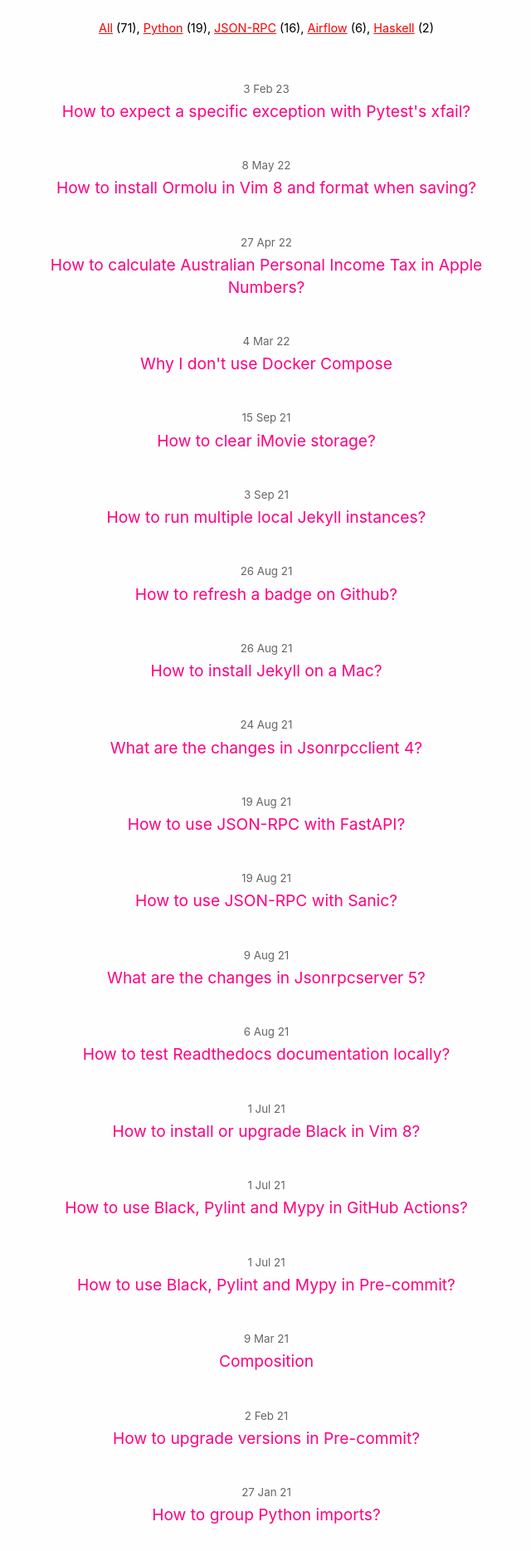
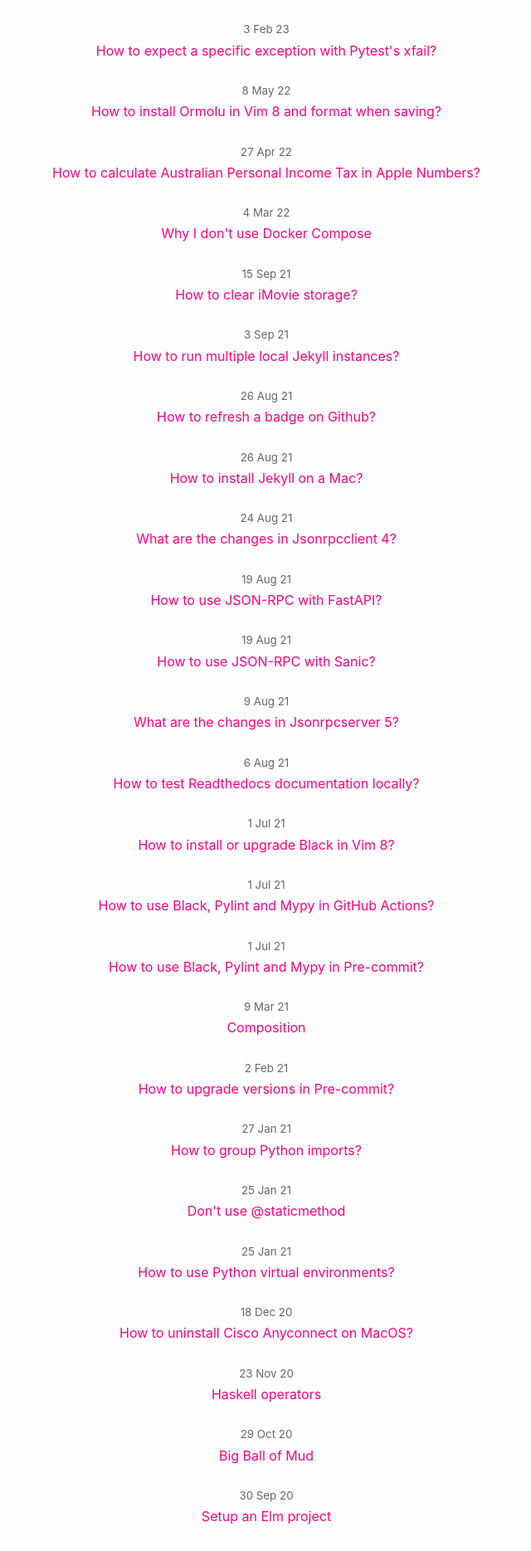
Before and after one commit to explodinglabs/explodinglabs.github.io, a Jekyll site: the page built from docs/index.html, in a window 1280 px wide. Shown: the top 1869 px of the page at 83% size, without its empty margins (319-959 px from the left). Built offline with Jekyll 4.4.1, drawn with Linux system fonts in a browser that asks for light colours.

Commit message:
Remove unnecessary crap

```diff
--- a/docs/_includes/nav.html
+++ b/docs/_includes/nav.html
@@ -1,12 +1,12 @@
 <nav>
-    <!--div id="logo">
+    <div id="logo">
         <a href="/"><img src="/assets/composed.png" /></a>
-    </div-->
+    </div>
     <div id="categories">
-        <a href="/">All</a> ({{ site.posts | where_exp:"post","post.sitemap != false" | size }}),
-        <a href="/python/">Python</a> ({{ site.categories.python | where_exp: "post","post.sitemap != false" | size }}),
-        <a href="/jsonrpc/">JSON-RPC</a> ({{ site.categories.jsonrpc | where_exp: "post","post.sitemap != false" | size }}),
-        <a href="/airflow/">Airflow</a> ({{ site.categories.airflow | where_exp: "post","post.sitemap != false" | size }}),
-        <a href="/haskell/">Haskell</a> ({{ site.categories.haskell | where_exp: "post","post.sitemap != false" | size }})
+        <!--a href="/">All</a> <span>({{ site.posts | where_exp:"post","post.sitemap != false" | size }})</span-->
+        <a href="/python/">Python</a> <span>({{ site.categories.python | where_exp: "post","post.sitemap != false" | size }})</span>
+        <a href="/jsonrpc/">JSON-RPC</a> <span>({{ site.categories.jsonrpc | where_exp: "post","post.sitemap != false" | size }})</span>
+        <a href="/airflow/">Airflow</a> <span>({{ site.categories.airflow | where_exp: "post","post.sitemap != false" | size }})</span>
+        <a href="/haskell/">Haskell</a> <span>({{ site.categories.haskell | where_exp: "post","post.sitemap != false" | size }})<span>
     </div>
 </nav>
--- a/docs/_layouts/post.html
+++ b/docs/_layouts/post.html
@@ -4,6 +4,8 @@
 {% assign created = page.date | date: "%b %-d, %Y" %}
 {% assign updated = page.last_modified_at | date: '%b %-d, %Y' %}
 {% assign posts = site.posts |where: "category", page.category |where_exp: "item", "item.url != page.url" |sort: "date" |reverse %}
+
+{% include nav.html %}
 <main>
 
     <article itemscope itemtype="http://schema.org/BlogPosting">
@@ -13,7 +15,7 @@
                 <time datetime="{{ page.date | date_to_xmlschema }}" itemprop="datePublished">
                     Beau Barker, <time>{{ created }}</time>.
                     {% if updated and updated != created %}
-                        Updated <time>{{ updated }}</time>
+                        Updated <time>{{ updated }}</time>.
                     {% endif %}
                     <a href="https://github.com/explodinglabs/composed.blog/edit/main/docs/{{page.path}}">
                         &#9998;
--- a/docs/index.html
+++ b/docs/index.html
@@ -2,9 +2,9 @@
 layout: all
 title: Composed
 ---
-{% include nav.html %}
 {% assign posts = site.posts | where_exp:"post","post.sitemap != false" | sort: 'date' | reverse %}
 
+{% include nav.html %}
 <main>
     <div id="post-list">
         {% for post in posts limit:1 %}
--- a/docs/main.scss
+++ b/docs/main.scss
@@ -61,25 +61,37 @@
 }
 
 nav {
-    //background: linear-gradient(to right, hsl(176, 96%, 50%), hsl(330, 100%, 50%));
+    // background: linear-gradient(to right, hsl(176, 96%, 50%), hsl(330, 100%, 50%));
     // box-shadow: 0 5px 5px -2px #999;
-    padding: $vspace $hspace 2px $hspace;
-    margin-bottom: $vspace*2;
+    margin: $vspace;
 
     #logo {
-        float: left;
-        text-align: left;
+        display: none;
+        @extend .bodytext;
+        text-align: center;
+        a {
+            color: white;
+            font-weight: bold;
+            text-decoration: none;
+        }
         img {
             height: 30px;
         }
     }
 
     #categories {
+        display: none;
         @extend .bodytext;
-        font-size: 90%;
-        text-align: center;
+        font-size: smaller;
+        text-align: right;
+        color: black;
         a {
-            color: red;
+            color: white;
+            margin-left: 1em;
+            text-decoration: none;
+        }
+        span {
+            display: none;
         }
     }
 
@@ -116,8 +128,7 @@
 
         .link {
             text-align: center;
-            font-size: 1.2em;
-            margin-bottom: 2em;
+            margin-bottom: 1.5em;
             line-height: 1.4em;
             a {
                 @extend .linktext;
```
Also changed, not shown: docs/assets/composed.png.
